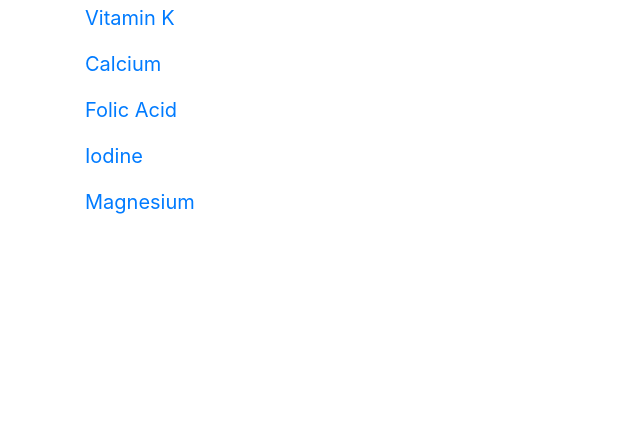
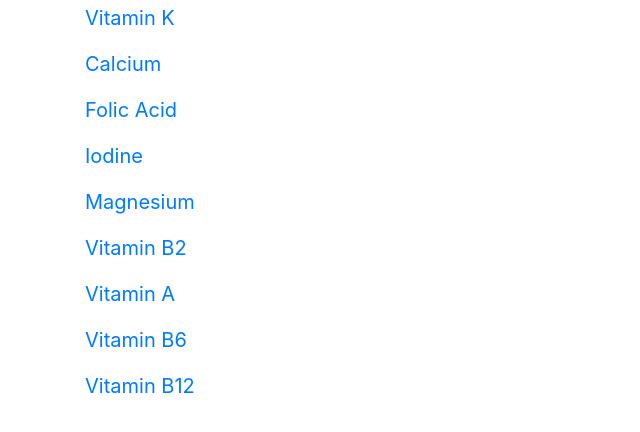
Before and after one commit to PTanges/Vitamin-Yes, a Flask app: page /vitamin_list in a window 1280 px wide. Shown: the part 247-679 px from the top of the page, without its empty margins (0-640 px from the left). Run offline with Flask 2, Linux system fonts and the light colour scheme; the visitor is signed in with stand-in values (Sample User, id 1); some libraries are stand-ins or nearby versions.

Commit message:
Update vitamin_list.html

```diff
--- a/Web Application/website/templates/vitamin_list.html
+++ b/Web Application/website/templates/vitamin_list.html
@@ -17,6 +17,10 @@
 <p><a href="{{ url_for('route.FolicAcid') }}">Folic Acid</a></p>
 <p><a href="{{ url_for('route.Iodine') }}">Iodine</a></p>
 <p><a href="{{ url_for('route.Magnesium') }}">Magnesium</a></p>
+<p><a href="{{ url_for('route.B2') }}">Vitamin B2</a></p>
+<p><a href="{{ url_for('route.A') }}">Vitamin A</a></p>
+<p><a href="{{ url_for('route.B6') }}">Vitamin B6</a></p>
+<p><a href="{{ url_for('route.B12') }}">Vitamin B12</a></p>
 
 
 {% endblock %}
```
